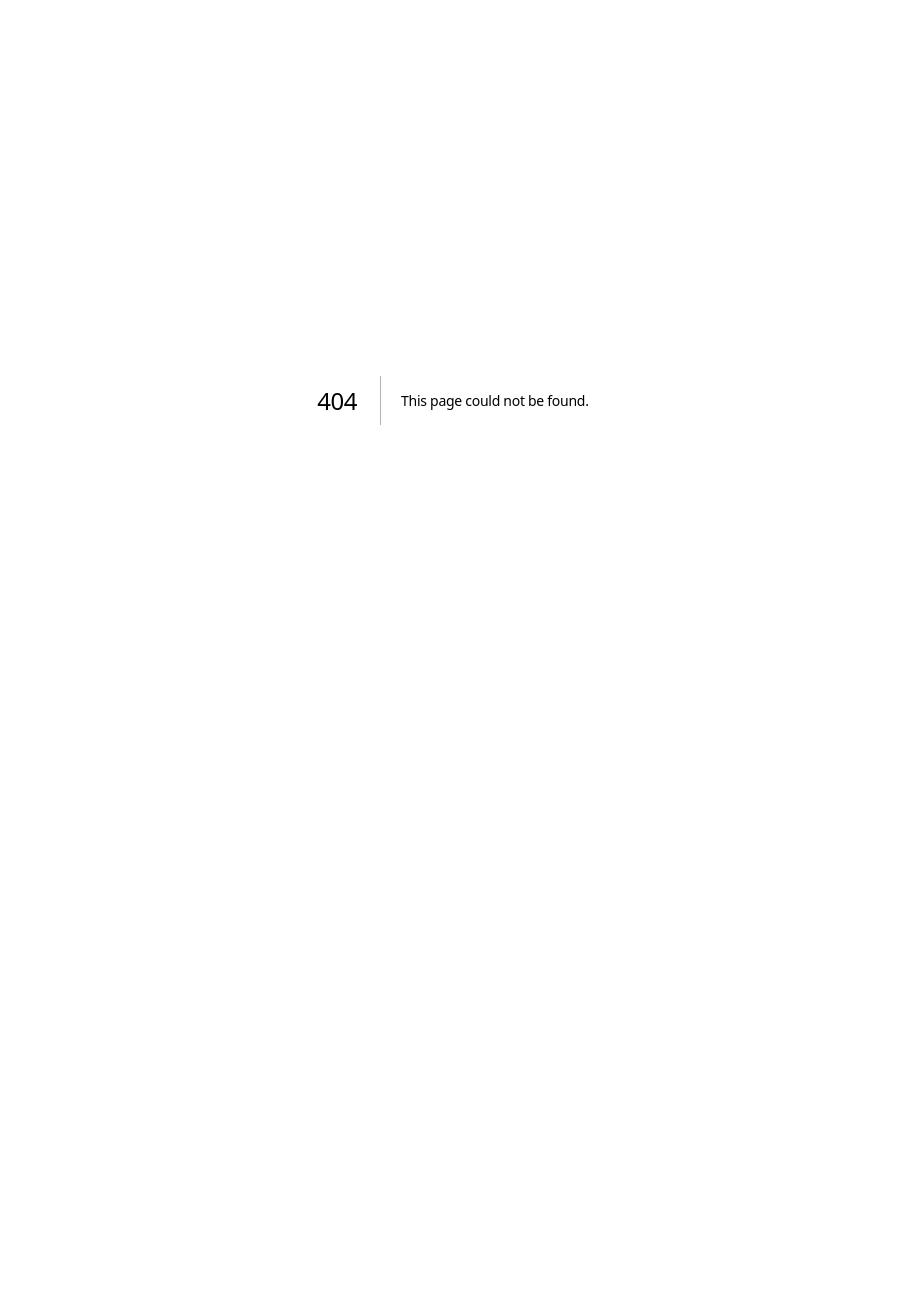
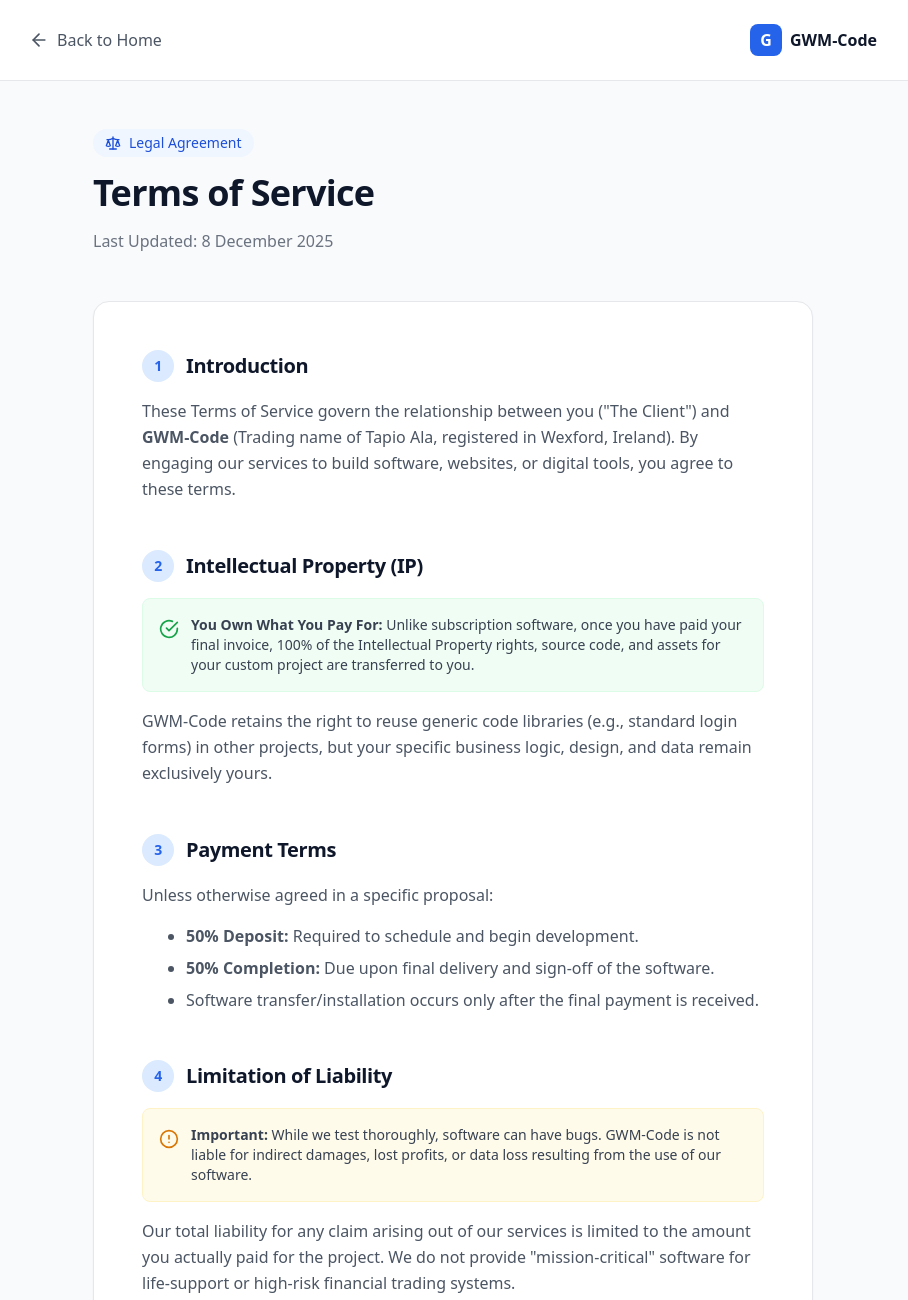
Before and after one commit to gwm-code/gwmcodewebpage, a Next.js app: page /terms in a window 1280 px wide. Before the commit this address had no page. Shown: the top 1300 px of the page, without its empty margins (187-1095 px from the left). Before the commit the page ends 800 px from the top, so only its background shows below. Built offline with nearby package versions, Linux system fonts and the light colour scheme.

Commit message:
Add Terms of Service page and link in footer

```diff
--- a/app/page.jsx
+++ b/app/page.jsx
@@ -1,6 +1,7 @@
 'use client';
 
 import { useState, useEffect, useRef } from 'react';
+import Link from 'next/link';
 import { motion, useInView } from 'framer-motion';
 import {
   CreditCard, FileText, Users, Menu, X, Check, ArrowRight,
@@ -601,14 +602,18 @@
             </div>
           </div>
 
-          <div className="flex items-center gap-6 text-sm">
-            <a href="#" className="hover:text-white transition-colors duration-200">
+         <div className="flex items-center gap-6 text-sm">
+            {/* Link to Privacy Page */}
+            <Link href="/privacy" className="hover:text-white transition-colors duration-200">
               Privacy Policy
-            </a>
+            </Link>
+
             <span className="text-gray-700">|</span>
-            <a href="#" className="hover:text-white transition-colors duration-200">
+
+            {/* Link to Terms Page */}
+            <Link href="/terms" className="hover:text-white transition-colors duration-200">
               Terms of Service
-            </a>
+            </Link>
           </div>
 
           <div className="text-sm text-center md:text-right">
--- /dev/null
+++ b/app/terms/page.jsx
@@ -0,0 +1,130 @@
+'use client';
+
+import Link from 'next/link';
+import { ArrowLeft, FileText, Scale, AlertCircle, CheckCircle } from 'lucide-react';
+
+export default function TermsOfService() {
+  const lastUpdated = new Date().toLocaleDateString('en-IE', {
+    year: 'numeric',
+    month: 'long',
+    day: 'numeric'
+  });
+
+  return (
+    <div className="min-h-screen bg-gray-50 font-sans text-slate-900">
+      {/* Header / Nav Area */}
+      <div className="bg-white border-b border-gray-200 sticky top-0 z-10">
+        <div className="max-w-4xl mx-auto px-6 h-20 flex items-center justify-between">
+          <Link
+            href="/"
+            className="flex items-center gap-2 text-gray-600 hover:text-blue-600 transition-colors font-medium"
+          >
+            <ArrowLeft size={20} />
+            <span>Back to Home</span>
+          </Link>
+          <div className="flex items-center gap-2">
+            <div className="w-8 h-8 bg-blue-600 rounded-lg flex items-center justify-center">
+              <span className="text-white font-bold">G</span>
+            </div>
+            <span className="font-semibold text-slate-900">GWM-Code</span>
+          </div>
+        </div>
+      </div>
+
+      {/* Main Content */}
+      <main className="max-w-3xl mx-auto px-6 py-12">
+
+        {/* Title Section */}
+        <div className="mb-12">
+          <div className="inline-flex items-center gap-2 bg-blue-50 text-blue-700 px-3 py-1 rounded-full text-sm font-medium mb-4">
+            <Scale size={16} />
+            <span>Legal Agreement</span>
+          </div>
+          <h1 className="text-4xl font-bold text-slate-900 mb-4">Terms of Service</h1>
+          <p className="text-gray-500">Last Updated: {lastUpdated}</p>
+        </div>
+
+        {/* Terms Content */}
+        <div className="space-y-12 bg-white p-8 md:p-12 rounded-2xl shadow-sm border border-gray-200">
+
+          <section>
+            <h2 className="flex items-center gap-3 text-xl font-bold text-slate-900 mb-4">
+              <span className="bg-blue-100 text-blue-600 w-8 h-8 rounded-full flex items-center justify-center text-sm">1</span>
+              Introduction
+            </h2>
+            <p className="text-gray-600 leading-relaxed">
+              These Terms of Service govern the relationship between you ("The Client") and <strong>GWM-Code</strong> (Trading name of Tapio Ala, registered in Wexford, Ireland). By engaging our services to build software, websites, or digital tools, you agree to these terms.
+            </p>
+          </section>
+
+          <section>
+            <h2 className="flex items-center gap-3 text-xl font-bold text-slate-900 mb-4">
+              <span className="bg-blue-100 text-blue-600 w-8 h-8 rounded-full flex items-center justify-center text-sm">2</span>
+              Intellectual Property (IP)
+            </h2>
+            <div className="bg-green-50 p-4 rounded-lg border border-green-100 mb-4">
+              <div className="flex items-start gap-3">
+                <CheckCircle className="text-green-600 mt-1 flex-shrink-0" size={20} />
+                <p className="text-sm text-gray-700">
+                  <strong>You Own What You Pay For:</strong> Unlike subscription software, once you have paid your final invoice, 100% of the Intellectual Property rights, source code, and assets for your custom project are transferred to you.
+                </p>
+              </div>
+            </div>
+            <p className="text-gray-600 leading-relaxed">
+              GWM-Code retains the right to reuse generic code libraries (e.g., standard login forms) in other projects, but your specific business logic, design, and data remain exclusively yours.
+            </p>
+          </section>
+
+          <section>
+            <h2 className="flex items-center gap-3 text-xl font-bold text-slate-900 mb-4">
+              <span className="bg-blue-100 text-blue-600 w-8 h-8 rounded-full flex items-center justify-center text-sm">3</span>
+              Payment Terms
+            </h2>
+            <p className="text-gray-600 leading-relaxed mb-4">
+              Unless otherwise agreed in a specific proposal:
+            </p>
+            <ul className="space-y-2 text-gray-600 ml-11 list-disc">
+              <li><strong>50% Deposit:</strong> Required to schedule and begin development.</li>
+              <li><strong>50% Completion:</strong> Due upon final delivery and sign-off of the software.</li>
+              <li>Software transfer/installation occurs only after the final payment is received.</li>
+            </ul>
+          </section>
+
+          <section>
+            <h2 className="flex items-center gap-3 text-xl font-bold text-slate-900 mb-4">
+              <span className="bg-blue-100 text-blue-600 w-8 h-8 rounded-full flex items-center justify-center text-sm">4</span>
+              Limitation of Liability
+            </h2>
+            <div className="bg-amber-50 p-4 rounded-lg border border-amber-100 mb-4">
+              <div className="flex items-start gap-3">
+                <AlertCircle className="text-amber-600 mt-1 flex-shrink-0" size={20} />
+                <p className="text-sm text-gray-700">
+                  <strong>Important:</strong> While we test thoroughly, software can have bugs. GWM-Code is not liable for indirect damages, lost profits, or data loss resulting from the use of our software.
+                </p>
+              </div>
+            </div>
+            <p className="text-gray-600 leading-relaxed">
+              Our total liability for any claim arising out of our services is limited to the amount you actually paid for the project. We do not provide "mission-critical" software for life-support or high-risk financial trading systems.
+            </p>
+          </section>
+
+          <section>
+            <h2 className="flex items-center gap-3 text-xl font-bold text-slate-900 mb-4">
+              <span className="bg-blue-100 text-blue-600 w-8 h-8 rounded-full flex items-center justify-center text-sm">5</span>
+              Governing Law
+            </h2>
+            <p className="text-gray-600 leading-relaxed">
+              These terms shall be governed by and construed in accordance with the laws of <strong>Ireland</strong>. Any disputes shall be subject to the exclusive jurisdiction of the courts of Ireland.
+            </p>
+          </section>
+
+        </div>
+
+        {/* Footer */}
+        <div className="mt-12 text-center text-sm text-gray-500">
+          <p>© {new Date().getFullYear()} GWM-Code. Trading name of Tapio Ala.</p>
+        </div>
+      </main>
+    </div>
+  );
+}
```
